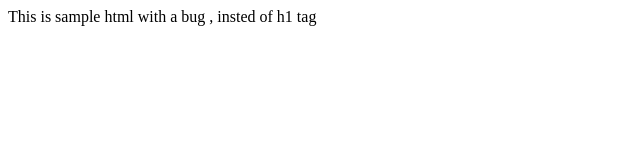
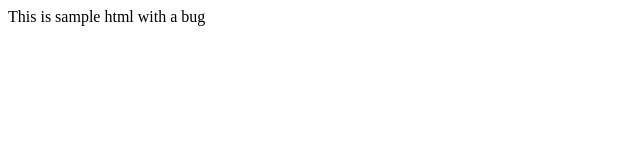
Before and after one commit to manosundarmanivel/Git, a plain HTML site: page task3/index.html in a window 1280 px wide. Shown: the whole page, without its empty margins (0-640 px from the left). Drawn offline with Linux system fonts and the light colour scheme.

Commit message:
Reverted Commit

```diff
--- a/task3/index.html
+++ b/task3/index.html
@@ -1 +1 @@
-<p> This is sample html with a bug , insted of h1 tag </p>
+<p> This is sample html with a bug </p>
```
